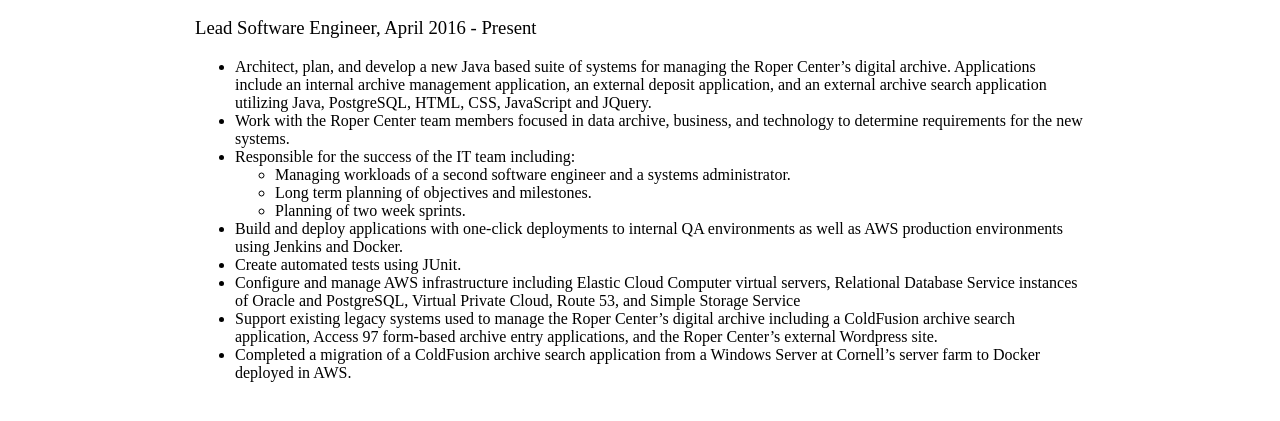
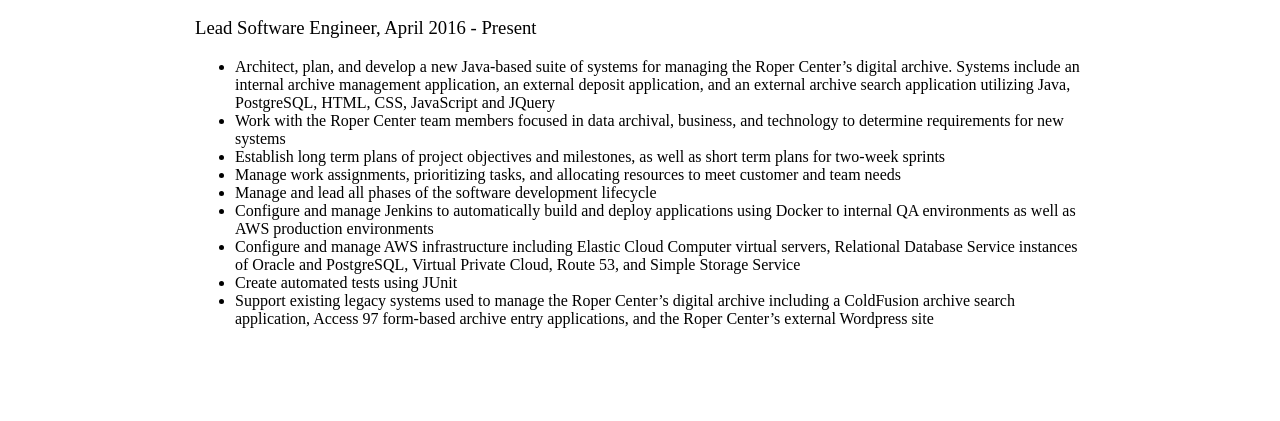
Before and after one commit to timparsons/timparsons.github.io, a plain HTML site: page cornell/index.html in a window 1280 px wide. Shown: the part 165-586 px from the top of the page. Drawn offline with Linux system fonts and the light colour scheme.

Commit message:
Updates to Cornell and Envisage.

```diff
--- a/cornell/index.html
+++ b/cornell/index.html
@@ -17,21 +17,15 @@
 				<h3>Lead Software Engineer, April 2016 - Present</h3>
 
 				<ul>
-					<li>Architect, plan, and develop a new Java based suite of systems for managing the Roper Center’s digital archive.  Applications include an internal archive management application, an external deposit application, and an external archive search application utilizing Java, PostgreSQL, HTML, CSS, JavaScript and JQuery.</li>
-					<li>Work with the Roper Center team members focused in data archive, business, and technology to determine requirements for the new systems. </li>
-					<li>Responsible for the success of the IT team including:
-						<ul>
-							<li>Managing workloads of a second software engineer and a systems administrator.</li>
-							<li>Long term planning of objectives and milestones.</li>
-							<li>Planning of two week sprints.</li>
-						</ul>
-					</li>
-					<li>Build and deploy applications with one-click deployments to internal QA environments as well as AWS production environments using Jenkins and Docker.</li>
-					<li>Create automated tests using JUnit.</li>
+					<li>Architect, plan, and develop a new Java-based suite of systems for managing the Roper Center’s digital archive.  Systems include an internal archive management application, an external deposit application, and an external archive search application utilizing Java, PostgreSQL, HTML, CSS, JavaScript and JQuery</li>
+					<li>Work with the Roper Center team members focused in data archival, business, and technology to determine requirements for new systems</li>
+					<li>Establish long term plans of project objectives and milestones, as well as short term plans for two-week sprints</li>
+					<li>Manage work assignments, prioritizing tasks, and allocating resources to meet customer and team needs</li>
+					<li>Manage and lead all phases of the software development lifecycle</li>
+					<li>Configure and manage Jenkins to automatically build and deploy applications using Docker to internal QA environments as well as AWS production environments</li>
 					<li>Configure and manage AWS infrastructure including Elastic Cloud Computer virtual servers, Relational Database Service instances of Oracle and PostgreSQL, Virtual Private Cloud, Route 53, and Simple Storage Service</li>
-					<li>Support existing legacy systems used to manage the Roper Center’s digital archive including a ColdFusion archive search application, Access 97 form-based archive entry applications, and the Roper Center’s external Wordpress site.</li>
-					<li>Completed a migration of a ColdFusion archive search application from a Windows Server at Cornell’s server farm to Docker deployed in AWS.</li>
-
+					<li>Create automated tests using JUnit</li>
+					<li>Support existing legacy systems used to manage the Roper Center’s digital archive including a ColdFusion archive search application, Access 97 form-based archive entry applications, and the Roper Center’s external Wordpress site</li>
 				</ul>
 			</div>
 		</div>
```
Also changed, not shown: envisage/index.html (+5 -4 lines).
